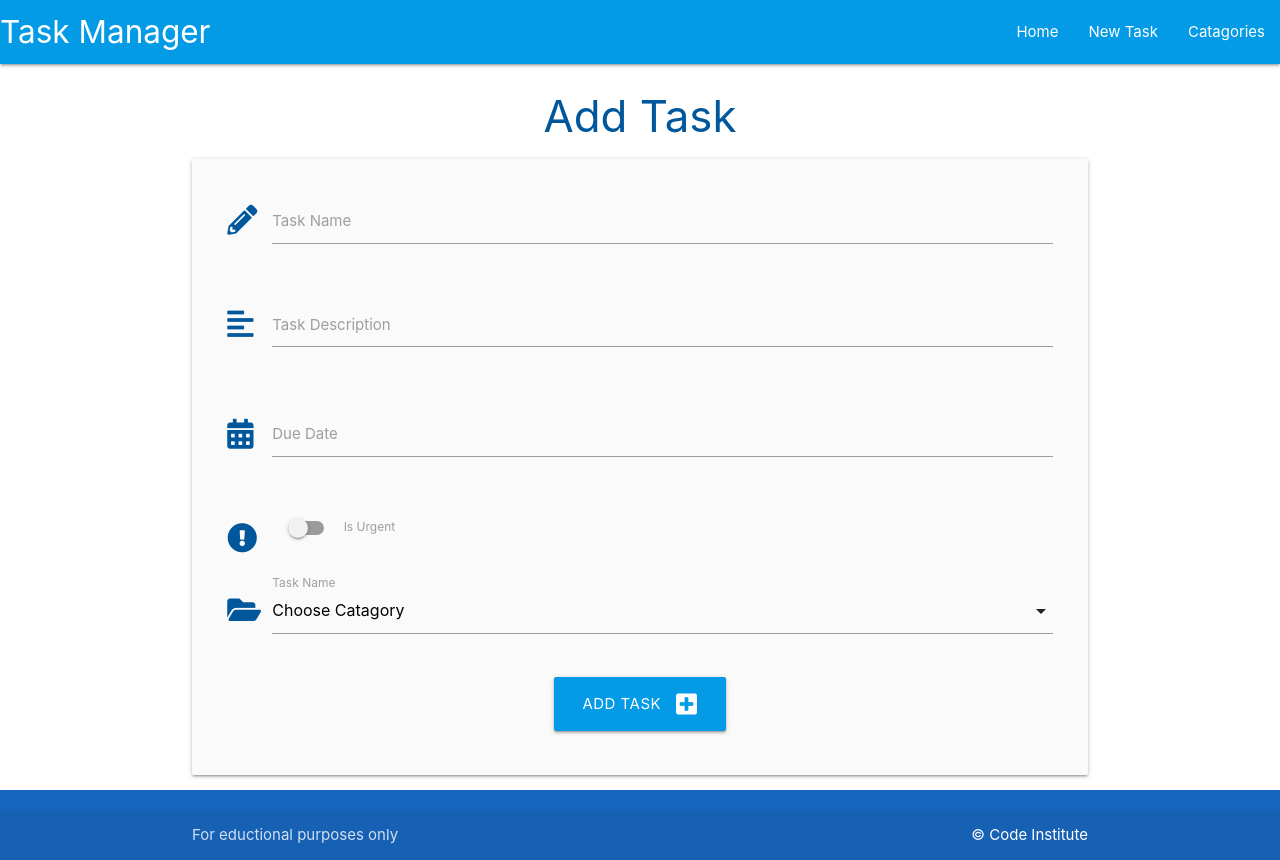
After one commit to Joe-Collins-1986/task-manager, a Flask app: page /add_task in a window 1280 px wide. The commit adds this page. Run offline with Flask 2, Linux system fonts and the light colour scheme; data that the repository does not hold is empty.

Commit message:
add task forms

```diff
--- a/taskmanager/routes.py
+++ b/taskmanager/routes.py
@@ -40,3 +40,20 @@ def delete_catagory(catagory_id):
     db.session.delete(catagory)
     db.session.commit()
     return redirect(url_for("catagories"))
+
+
+@app.route("/add_task", methods=["GET", "POST"])
+def add_task():
+    catagories = list(Catagory.query.order_by(Catagory.catagory_name).all())
+    if request.method == "POST":
+        task = Task(
+            task_name=request.form.get("task_name"),
+            task_description=request.form.get("task_description"),
+            is_urgent=bool(True if request.form.get("is_urgent") else False),
+            due_date=request.form.get("due_date"),
+            catagory_id=request.form.get("catagory_id")
+        )
+        db.session.add(task)
+        db.session.commit()
+        return redirect(url_for("home"))
+    return render_template("add_task.html", catagories=catagories)
--- a/taskmanager/static/js/script.js
+++ b/taskmanager/static/js/script.js
@@ -3,4 +3,14 @@ document.addEventListener("DOMContentLoaded", function() {
   // sidenav initialization
   let sidenav = document.querySelectorAll(".sidenav");
   M.Sidenav.init(sidenav);
+
+  // datepicker initialization
+  let datepicker = document.querySelectorAll('.datepicker');
+  M.Datepicker.init(datepicker, {
+    format: "dd mmmm, yyyy",
+    i18n: {done: "Select"}
+  });
+
+  let selects = document.querySelectorAll('select');
+  M.FormSelect.init(selects);
 });
--- /dev/null
+++ b/taskmanager/templates/add_task.html
@@ -0,0 +1,76 @@
+{% extends "base.html" %}
+{% block content %}
+
+<h3 class="light-blue-text text-darken-4 center-align">Add Task</h3>
+
+<div class="row card-panel grey lighten-5">
+    <form class="col s12" method="POST" action="{{ url_for('add_task') }}">
+        <!-- task_name -->
+        <div class="row">
+            <div class="input-field col s12">
+                <i class="fas fa-pencil-alt prefix light-blue-text text-darken-4"></i>
+                <input id="task_name" name="task_name" minlength="5" maxlength="50" type="text" class="validate" required>
+                <label for="task_name">Task Name</label>
+            </div>
+        </div>
+
+        <!-- task_description -->
+        <div class="row">
+            <div class="input-field col s12">
+                <i class="fas fa-align-left prefix light-blue-text text-darken-4"></i>
+                <textarea id="task_description" name="task_description" minlength="5" maxlength="200"
+                    type="text" class="materialize-textarea validate" required></textarea>
+                <label for="task_description">Task Description</label>
+            </div>
+        </div>
+
+        <!-- due_date -->
+        <div class="row">
+            <div class="input-field col s12">
+                <i class="fas fa-calendar-alt prefix light-blue-text text-darken-4"></i>
+                <input id="due_date" name="due_date" type="text" class="datepicker validate" required>
+                <label for="due_date">Due Date</label>
+            </div>
+        </div>
+
+        <!-- is_urgent -->
+        <div class="row">
+            <div class="input-field col s12">
+                <div class="switch">
+                    <i class="fas fa-exclamation-circle prefix light-blue-text text-darken-4"></i>
+                    <label for="is_urgent">
+                        <input id="is_urgent" name="is_urgent" type="checkbox">
+                        <span class="lever"></span>
+                        Is Urgent
+                    </label>
+                </div>
+            </div>
+        </div>
+
+        <!-- catagory_id -->
+        <div class="row">
+            <div class="input-field col s12">
+                <i class="fas fa-folder-open prefix light-blue-text text-darken-4"></i>
+                <select id="catagory_id" name="catagory_id" class="vaidate" required>
+                    <option value="" disabled selected>Choose Catagory</option>
+                    {% for catagory in catagories %}
+                        <option value="{{ catagory.id }}">{{ catagory.catagory_name }}</option>
+                    {% endfor %}
+                </select>
+                <label for="catagory_id">Task Name</label>
+            </div>
+        </div>
+
+        <!-- submit_button -->
+        <div class="row">
+            <div class="col s12 center-align">
+                <button type="submit" class="btn-large light-blue darken-1">
+                    Add Task <i class="fas fa-plus-square right"></i>
+                </button>
+            </div>
+        </div>
+
+    </form>
+  </div>
+
+{% endblock %}
--- a/taskmanager/templates/base.html
+++ b/taskmanager/templates/base.html
@@ -20,7 +20,7 @@
                 <a href="#" data-target="mobile-demo" class="sidenav-trigger"><i class="fas fa-bars"></i></a>
                 <ul class="right hide-on-med-and-down">
                     <li><a href="{{ url_for('home') }}">Home</a></li>
-                    <li><a href="">New Task</a></li>
+                    <li><a href="{{ url_for('add_task') }}">New Task</a></li>
                     <li><a href="{{ url_for('catagories') }}">Catagories</a></li>
               </ul>
             </div>
@@ -28,7 +28,7 @@
 
           <ul class="sidenav" id="mobile-demo">
             <li><a href="{{ url_for('home') }}">Home</a></li>
-            <li><a href="">New Task</a></li>
+            <li><a href="{{ url_for('add_task') }}">New Task</a></li>
             <li><a href="{{ url_for('catagories') }}">Catagories</a></li>
           </ul>
 
```
Also changed, not shown: taskmanager/templates/tasks.html (+8 -0 lines).
